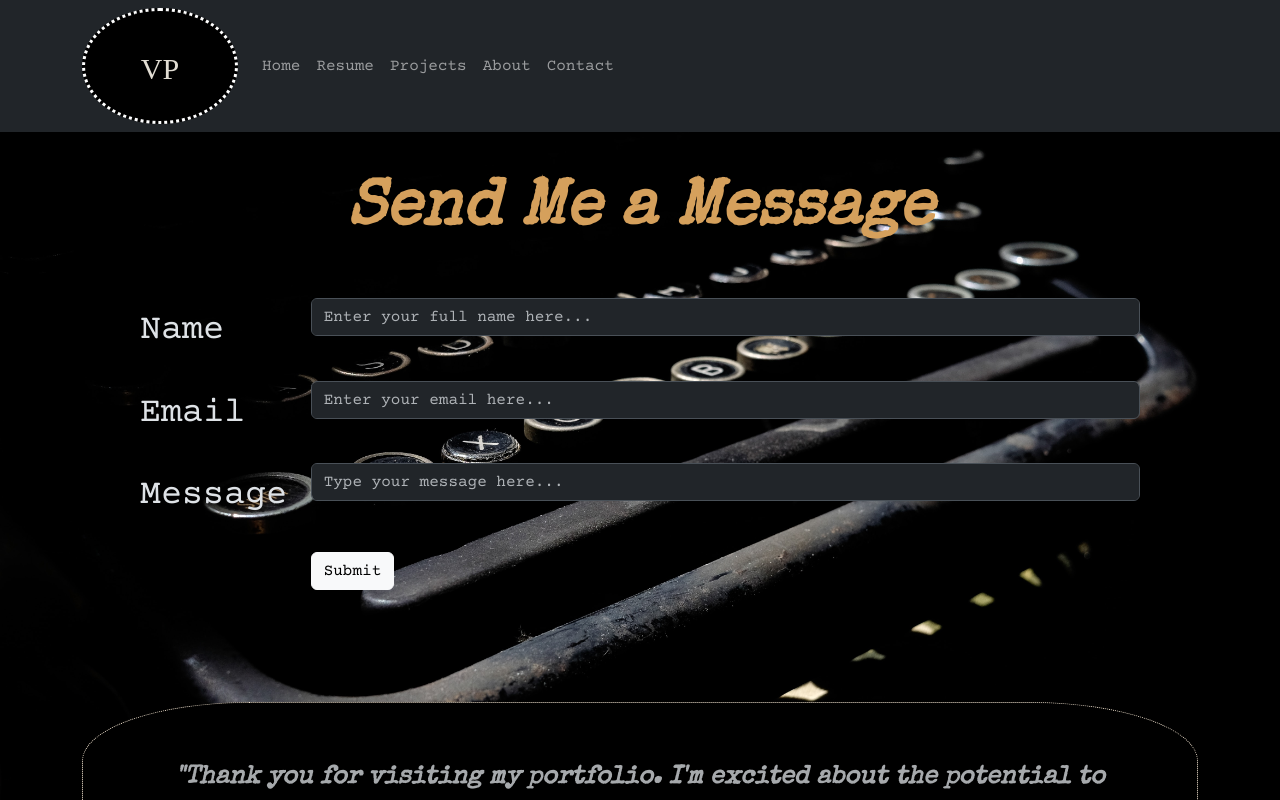
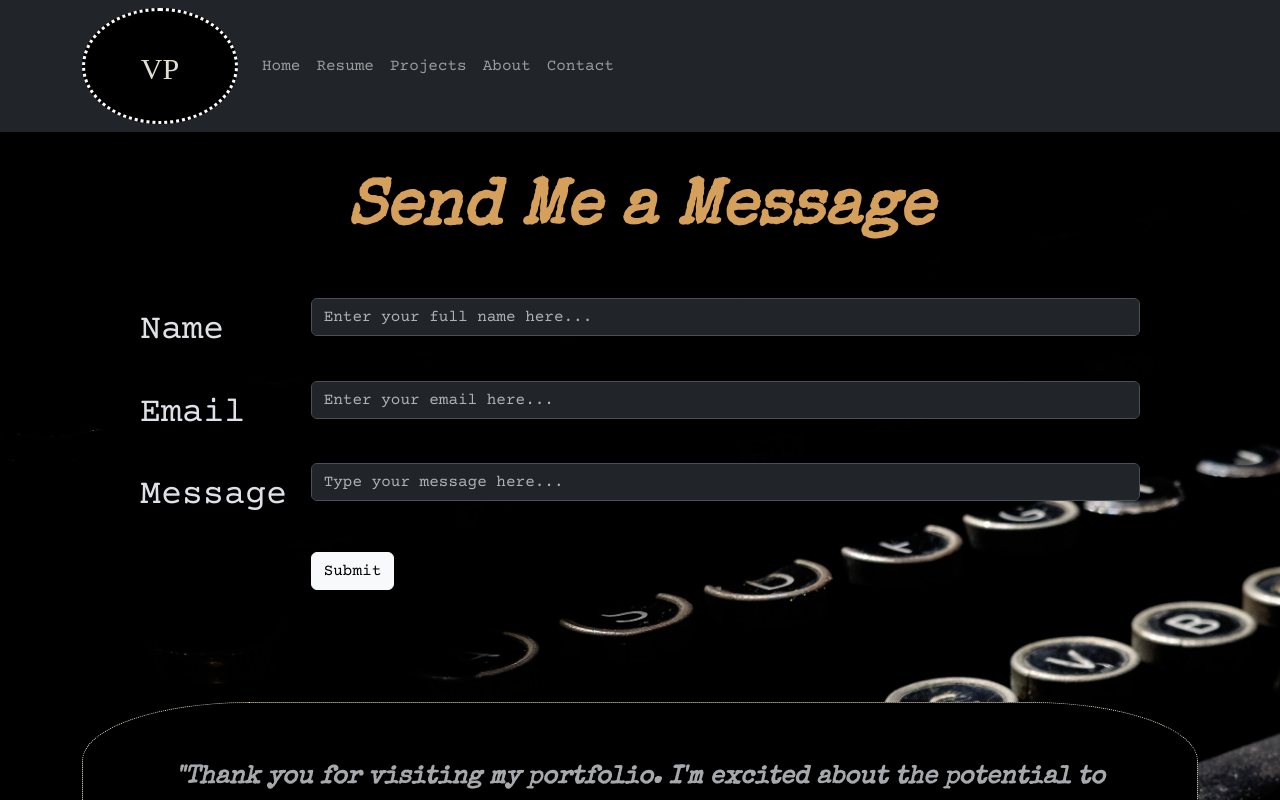
Before and after one commit to VernPG/VeronicaPerez-Portfolio, a React (Vite) app in the folder portfolio/: page /Contact in a window 1280 px wide. Shown: the top 800 px of the page. Built offline with nearby package versions, Linux system fonts and the light colour scheme; a web font is replaced by a local one.

Commit message:
final cleanup for deployment

```diff
--- a/portfolio/src/index.css
+++ b/portfolio/src/index.css
@@ -1,7 +1,7 @@
 @import url("https://fonts.googleapis.com/css2?family=Atomic+Age&family=Cormorant&family=Courier+Prime:wght@400;700&family=Monoton&family=Righteous&family=Special+Elite&family=Spectral:wght@300&display=swap");
 
 :root {
-  font-family: Inter, system-ui, Avenir, Helvetica, Arial, sans-serif;
+  /* font-family: Inter, system-ui, Avenir, Helvetica, Arial, sans-serif; */
   /* line-height: 1.5;
   font-weight: 400;
 
@@ -18,7 +18,7 @@
 
 body {
   background-image: url("./assets/william-j-simpson-LqRJ1Oc9zlw-unsplash.jpg");
-  background-size: contain;
+  background-size: cover;
   font-family: "Courier Prime";
 }
 
--- a/portfolio/src/pages/Contact.jsx
+++ b/portfolio/src/pages/Contact.jsx
@@ -47,9 +47,8 @@ export default function Contact() {
 
   return (
     <>
-    <h1 className="highlights">Send Me a Message  </h1>
-    <Form className="form" onSubmit={handleSubmit}>
-      {/* <h2>Message Me</h2><br /> */}
+      <h1 className="highlights">Send Me a Message </h1>
+      <Form className="form" onSubmit={handleSubmit}>
         <Form.Group as={Row} className="mb-3" controlId="fullName">
           <Form.Label column sm={2}>
             Name
@@ -93,44 +92,12 @@ export default function Contact() {
             />
           </Col>
         </Form.Group>
-        {/* <fieldset>
-          <Form.Group as={Row} className="mb-3">
-            <Form.Label as="legend" column sm={2}>
-              Check One
-            </Form.Label>
-            <Col sm={10}>
-              <Form.Check
-                type="radio"
-                label="I have a Job Opportunity for You!"
-                name="formHorizontalRadios"
-                id="formHorizontalRadios1"
-              />
-              <Form.Check
-                type="radio"
-                label="I Want to Network with You!"
-                name="formHorizontalRadios"
-                id="formHorizontalRadios2"
-              />
-              <Form.Check
-                type="radio"
-                label="Let's Schedule a Chat"
-                name="formHorizontalRadios"
-                id="formHorizontalRadios3"
-              />
-              <Form.Control
-                type="contactType"
-                name="contactType"
-                value={formData.contactType}
-                onChange={handleChange}
-                placeholder="Other...."
-              />
-            </Col>
-          </Form.Group>
-        </fieldset> */}
 
         <Form.Group as={Row} className="mb-3">
           <Col sm={{ span: 10, offset: 2 }}>
-            <Button variant="light" type="submit">Submit</Button>
+            <Button variant="light" type="submit">
+              Submit
+            </Button>
           </Col>
         </Form.Group>
       </Form>
@@ -155,20 +122,7 @@ export default function Contact() {
             </div>
           </div>
         </div>
-        {/* <ul className="text-muted">
-          "Thank you for visiting my portfolio. I'm excited about the potential
-          to connect with you. If you're interested in exploring opportunities
-          for collaboration, please take a moment to fill out the form below.
-          <br />
-          <br />
-          Provide your name and email, and don't forget to include a message if
-          you express interest in connecting for job opportunities, projects, or
-          professional networking for future endeavors."
-        </ul> */}
-
       </header>
-
-
     </>
   );
 }
--- a/portfolio/src/pages/Homepage.jsx
+++ b/portfolio/src/pages/Homepage.jsx
@@ -7,8 +7,7 @@ import Col from "react-bootstrap/Col";
 import Navbar from "react-bootstrap/Navbar";
 import { Link } from "react-router-dom";
 import styled from "styled-components";
-import linkedin from "../assets/linkedinphoto.jpeg"
-
+import linkedin from "../assets/linkedinphoto.jpeg";
 
 export default function Homepage() {
   return (
@@ -18,12 +17,14 @@ export default function Homepage() {
         <h1>Veronica Perez</h1>
       </header>
 
-      <div className="container mt-5" style={{display: 'flex', justifyContent: 'center'}}>
+      <div
+        className="container mt-5"
+        style={{ display: "flex", justifyContent: "center" }}
+      >
         <div className="card">
           <div className="card-body">
-            <div className="row" >
+            <div className="row">
               <div className="col-md-6">
-                {/* <h5 className="title text-muted">~A Bit About Me~</h5> */}
                 <p className="cardProfile text-muted">
                   "As a seasoned leader with 25 years of management experience,
                   I have developed a deep understanding of what it takes to
@@ -44,37 +45,9 @@ export default function Homepage() {
                 </Card.Link>
               </div>
               <div className="col-md-6">
-                <img
-                  className="img-fluid"
-                  src={linkedin}
-                  alt="Profile"
-
-                />
+                <img className="img-fluid" src={linkedin} alt="Profile" />
               </div>
-              <div>
-                {/* <Card.Link
-            className="links"
-            href="https://www.linkedin.com/in/veronica-perez-9714b28/"
-          >
-            LinkedIn
-          </Card.Link>
-          <Card.Link
-            className="links"
-            href="/Contact"
-          >
-            Contact Me
-          </Card.Link> */}
-                {/* <p
-                  className="links"
-                  href="https://www.linkedin.com/in/veronica-perez-9714b28/"
-                >
-                  {" "}
-                  LinkedIn
-                </p>
-                <p className="links" href="/Contact">
-                  Contact Me
-                </p> */}
-              </div>
+              <div></div>
             </div>
           </div>
         </div>
```
Also changed, not shown: portfolio/src/pages/About.jsx (+4 -10 lines), portfolio/src/pages/Project.jsx (+1 -22 lines).
